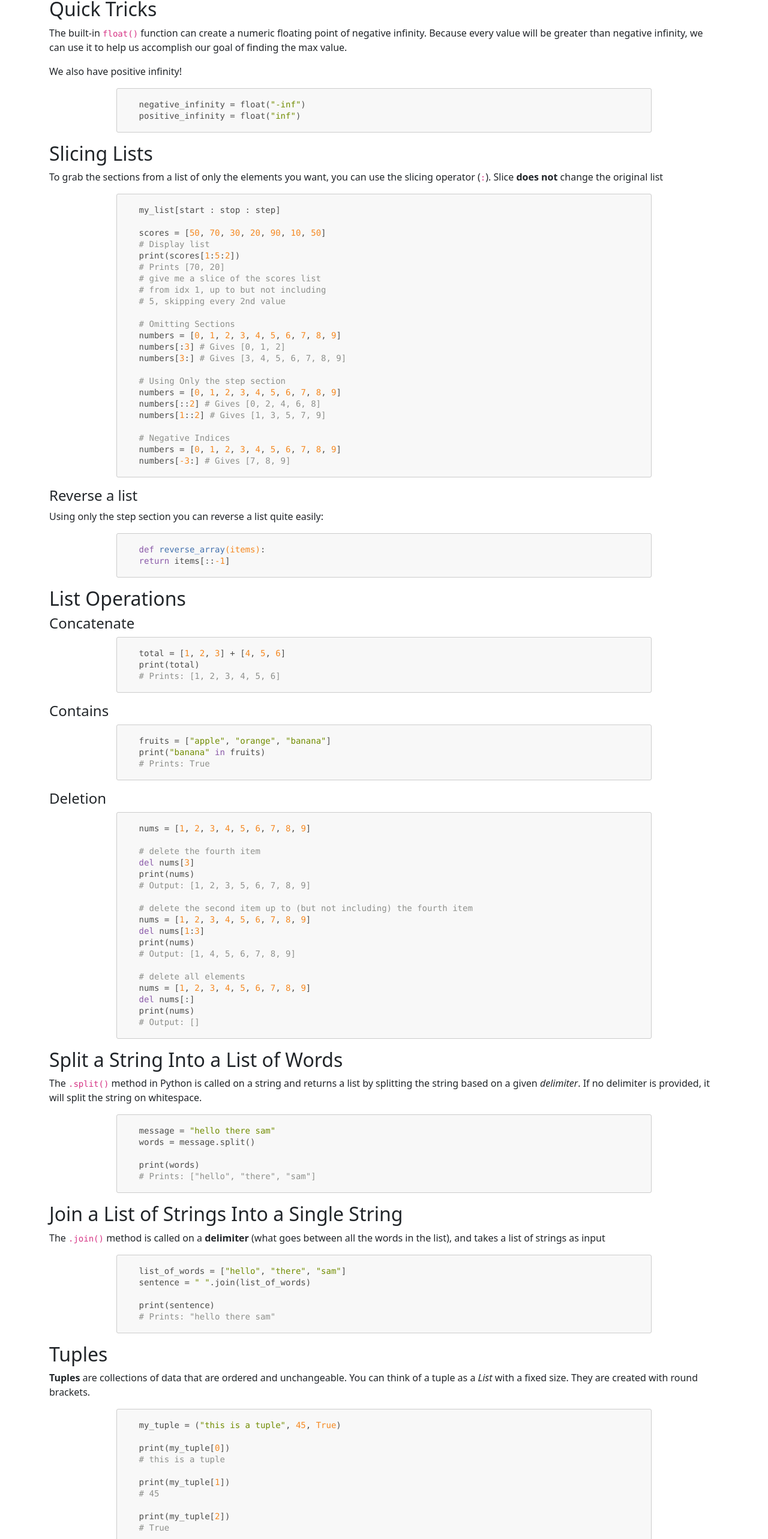
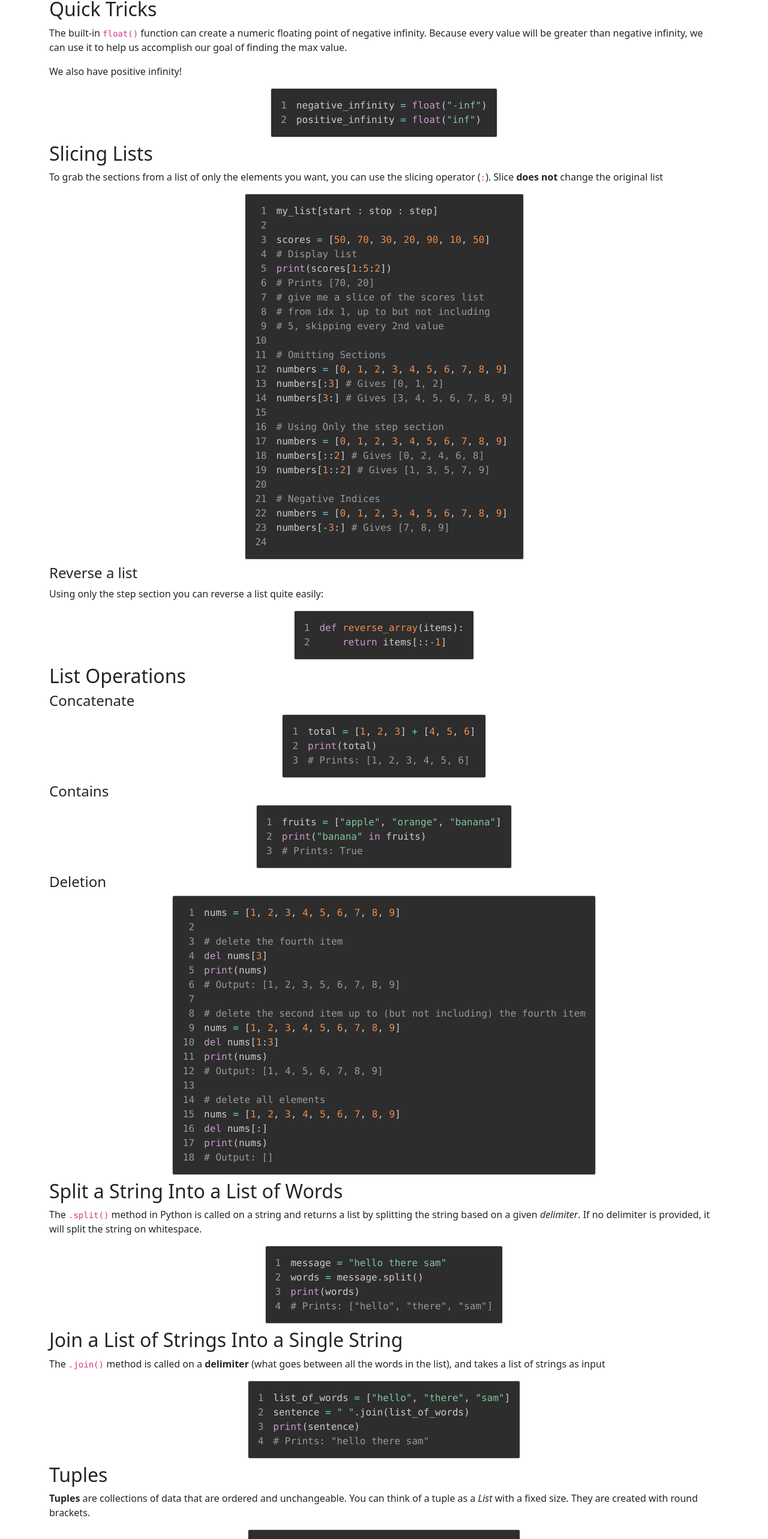
Before and after one commit to paulcostanza/client-learning-protocol, a React (Vite) app: page /python in a window 1280 px wide. Shown: the part 4907-7473 px from the top of the page at 60% size. Built offline with nearby package versions, Linux system fonts and the light colour scheme.

Commit message:
updated python>lists with react-syntax-highlighter

```diff
--- a/src/pages/python/Lists.jsx
+++ b/src/pages/python/Lists.jsx
@@ -1,4 +1,104 @@
+import { Prism as SyntaxHighlighter } from 'react-syntax-highlighter';
+import { tomorrow } from 'react-syntax-highlighter/dist/esm/styles/prism';
+
 export default function Lists() {
+    const posAndNegInfinity = `negative_infinity = float("-inf")
+positive_infinity = float("inf")`
+
+    const sliceExamples = `my_list[start : stop : step]
+
+scores = [50, 70, 30, 20, 90, 10, 50]
+# Display list
+print(scores[1:5:2])
+# Prints [70, 20]
+# give me a slice of the scores list
+# from idx 1, up to but not including
+# 5, skipping every 2nd value
+
+# Omitting Sections
+numbers = [0, 1, 2, 3, 4, 5, 6, 7, 8, 9]
+numbers[:3] # Gives [0, 1, 2]
+numbers[3:] # Gives [3, 4, 5, 6, 7, 8, 9]
+
+# Using Only the step section
+numbers = [0, 1, 2, 3, 4, 5, 6, 7, 8, 9]
+numbers[::2] # Gives [0, 2, 4, 6, 8]
+numbers[1::2] # Gives [1, 3, 5, 7, 9]
+
+# Negative Indices
+numbers = [0, 1, 2, 3, 4, 5, 6, 7, 8, 9]
+numbers[-3:] # Gives [7, 8, 9]
+`
+
+    const reverseList = `def reverse_array(items):
+    return items[::-1]`
+
+    const concatenateList = `total = [1, 2, 3] + [4, 5, 6]
+print(total)
+# Prints: [1, 2, 3, 4, 5, 6]`
+
+    const containsList = `fruits = ["apple", "orange", "banana"]
+print("banana" in fruits)
+# Prints: True`
+
+    const deleteFromList = `nums = [1, 2, 3, 4, 5, 6, 7, 8, 9]
+
+# delete the fourth item
+del nums[3]
+print(nums)
+# Output: [1, 2, 3, 5, 6, 7, 8, 9]
+
+# delete the second item up to (but not including) the fourth item
+nums = [1, 2, 3, 4, 5, 6, 7, 8, 9]
+del nums[1:3]
+print(nums)
+# Output: [1, 4, 5, 6, 7, 8, 9]
+
+# delete all elements
+nums = [1, 2, 3, 4, 5, 6, 7, 8, 9]
+del nums[:]
+print(nums)
+# Output: []`
+
+    const splitListOfString = `message = "hello there sam"
+words = message.split()
+print(words)
+# Prints: ["hello", "there", "sam"]`
+
+    const joinListOfStrings = `list_of_words = ["hello", "there", "sam"]
+sentence = " ".join(list_of_words)
+print(sentence)
+# Prints: "hello there sam"`
+
+    const tuples101 = `my_tuple = ("this is a tuple", 45, True)
+print(my_tuple[0])
+# this is a tuple
+print(my_tuple[1])
+# 45
+print(my_tuple[2])
+# True`
+
+    const fideo = `dog = ("Fido", 4)`
+
+    const singletuple = `dog = ("Fido",)`
+
+    const listOfTuples = `def get_heroes():
+    heroes = [
+        ("Glorfindel", 2093, True),
+        ("Gandalf", 1054, False),
+        ("Gimli", 389, False),
+        ("Aragorn", 87, False),
+    ]
+
+    return heroes`
+
+    const tupleUnpacking = `dog = ("Fido", 4)
+dog_name, dog_age = dog
+print(dog_name)
+# Fido
+print(dog_age)
+# 4`
+
     return (
         <>
             <h1>Lists</h1>
@@ -18,46 +118,31 @@ export default function Lists() {
 
             <p>We also have positive infinity!</p>
 
-            <pre class="hljs"><code><div>negative_infinity = float(<span class="hljs-string">"-inf"</span>)<br />
-                positive_infinity = float(<span class="hljs-string">"inf"</span>)
-            </div></code></pre>
+            <div className="center">
+                <SyntaxHighlighter language="python" style={tomorrow} showLineNumbers className="center">
+                    {posAndNegInfinity}
+                </SyntaxHighlighter>
+            </div>
 
             <h2 id="slicing-lists">Slicing Lists</h2>
 
             <p>To grab the sections from a list of only the elements you want, you can use the slicing operator (<code>:</code>). Slice <strong>does not</strong> change the original list</p>
 
-            <pre class="hljs"><code><div>my_list[start : stop : step]<br /><br />
-
-                scores = [<span class="hljs-number">50</span>, <span class="hljs-number">70</span>, <span class="hljs-number">30</span>, <span class="hljs-number">20</span>, <span class="hljs-number">90</span>, <span class="hljs-number">10</span>, <span class="hljs-number">50</span>]<br />
-                <span class="hljs-comment"># Display list</span><br />
-                print(scores[<span class="hljs-number">1</span>:<span class="hljs-number">5</span>:<span class="hljs-number">2</span>])<br />
-                <span class="hljs-comment"># Prints [70, 20]</span><br />
-                <span class="hljs-comment"># give me a slice of the scores list </span><br />
-                <span class="hljs-comment"># from idx 1, up to but not including </span><br />
-                <span class="hljs-comment"># 5, skipping every 2nd value</span><br /><br />
-
-                <span class="hljs-comment"># Omitting Sections</span><br />
-                numbers = [<span class="hljs-number">0</span>, <span class="hljs-number">1</span>, <span class="hljs-number">2</span>, <span class="hljs-number">3</span>, <span class="hljs-number">4</span>, <span class="hljs-number">5</span>, <span class="hljs-number">6</span>, <span class="hljs-number">7</span>, <span class="hljs-number">8</span>, <span class="hljs-number">9</span>]<br />
-                numbers[:<span class="hljs-number">3</span>] <span class="hljs-comment"># Gives [0, 1, 2]</span><br />
-                numbers[<span class="hljs-number">3</span>:] <span class="hljs-comment"># Gives [3, 4, 5, 6, 7, 8, 9]</span><br /><br />
-
-                <span class="hljs-comment"># Using Only the step section</span><br />
-                numbers = [<span class="hljs-number">0</span>, <span class="hljs-number">1</span>, <span class="hljs-number">2</span>, <span class="hljs-number">3</span>, <span class="hljs-number">4</span>, <span class="hljs-number">5</span>, <span class="hljs-number">6</span>, <span class="hljs-number">7</span>, <span class="hljs-number">8</span>, <span class="hljs-number">9</span>]<br />
-                numbers[::<span class="hljs-number">2</span>] <span class="hljs-comment"># Gives [0, 2, 4, 6, 8]</span><br />
-                numbers[<span class="hljs-number">1</span>::<span class="hljs-number">2</span>] <span class="hljs-comment"># Gives [1, 3, 5, 7, 9]</span><br /><br />
-
-                <span class="hljs-comment"># Negative Indices</span><br />
-                numbers = [<span class="hljs-number">0</span>, <span class="hljs-number">1</span>, <span class="hljs-number">2</span>, <span class="hljs-number">3</span>, <span class="hljs-number">4</span>, <span class="hljs-number">5</span>, <span class="hljs-number">6</span>, <span class="hljs-number">7</span>, <span class="hljs-number">8</span>, <span class="hljs-number">9</span>]<br />
-                numbers[<span class="hljs-number">-3</span>:] <span class="hljs-comment"># Gives [7, 8, 9]</span><br />
-            </div></code></pre>
+            <div className="center">
+                <SyntaxHighlighter language="python" style={tomorrow} showLineNumbers className="center">
+                    {sliceExamples}
+                </SyntaxHighlighter>
+            </div>
 
             <h4 id="reverse-a-list">Reverse a list</h4>
 
             <p>Using only the step section you can reverse a list quite easily:</p>
 
-            <pre class="hljs"><code><div><span class="hljs-function"><span class="hljs-keyword">def</span> <span class="hljs-title">reverse_array</span><span class="hljs-params">(items)</span>:</span><br />
-                <span class="hljs-keyword">return</span> items[::<span class="hljs-number">-1</span>]
-            </div></code></pre>
+            <div className="center">
+                <SyntaxHighlighter language="python" style={tomorrow} showLineNumbers className="center">
+                    {reverseList}
+                </SyntaxHighlighter>
+            </div>
 
             {/* List Operations */}
 
@@ -65,109 +150,93 @@ export default function Lists() {
 
             <h4 id="concatenate">Concatenate</h4>
 
-            <pre class="hljs"><code><div>total = [<span class="hljs-number">1</span>, <span class="hljs-number">2</span>, <span class="hljs-number">3</span>] + [<span class="hljs-number">4</span>, <span class="hljs-number">5</span>, <span class="hljs-number">6</span>]<br />
-                print(total)<br />
-                <span class="hljs-comment"># Prints: [1, 2, 3, 4, 5, 6]</span>
-            </div></code></pre>
+            <div className="center">
+                <SyntaxHighlighter language="python" style={tomorrow} showLineNumbers className="center">
+                    {concatenateList}
+                </SyntaxHighlighter>
+            </div>
 
             <h4 id="contains">Contains</h4>
 
-            <pre class="hljs"><code><div>fruits = [<span class="hljs-string">"apple"</span>, <span class="hljs-string">"orange"</span>, <span class="hljs-string">"banana"</span>]<br />
-                print(<span class="hljs-string">"banana"</span> <span class="hljs-keyword">in</span> fruits)<br />
-                <span class="hljs-comment"># Prints: True</span>
-            </div></code></pre>
+            <div className="center">
+                <SyntaxHighlighter language="python" style={tomorrow} showLineNumbers className="center">
+                    {containsList}
+                </SyntaxHighlighter>
+            </div>
 
             <h4 id="deletion">Deletion</h4>
 
-            <pre class="hljs"><code><div>nums = [<span class="hljs-number">1</span>, <span class="hljs-number">2</span>, <span class="hljs-number">3</span>, <span class="hljs-number">4</span>, <span class="hljs-number">5</span>, <span class="hljs-number">6</span>, <span class="hljs-number">7</span>, <span class="hljs-number">8</span>, <span class="hljs-number">9</span>]<br /><br />
-
-                <span class="hljs-comment"># delete the fourth item</span><br />
-                <span class="hljs-keyword">del</span> nums[<span class="hljs-number">3</span>]<br />
-                print(nums)<br />
-                <span class="hljs-comment"># Output: [1, 2, 3, 5, 6, 7, 8, 9]</span><br /><br />
-
-                <span class="hljs-comment"># delete the second item up to (but not including) the fourth item</span><br />
-                nums = [<span class="hljs-number">1</span>, <span class="hljs-number">2</span>, <span class="hljs-number">3</span>, <span class="hljs-number">4</span>, <span class="hljs-number">5</span>, <span class="hljs-number">6</span>, <span class="hljs-number">7</span>, <span class="hljs-number">8</span>, <span class="hljs-number">9</span>]<br />
-                <span class="hljs-keyword">del</span> nums[<span class="hljs-number">1</span>:<span class="hljs-number">3</span>]<br />
-                print(nums)<br />
-                <span class="hljs-comment"># Output: [1, 4, 5, 6, 7, 8, 9]</span><br /><br />
-
-                <span class="hljs-comment"># delete all elements</span><br />
-                nums = [<span class="hljs-number">1</span>, <span class="hljs-number">2</span>, <span class="hljs-number">3</span>, <span class="hljs-number">4</span>, <span class="hljs-number">5</span>, <span class="hljs-number">6</span>, <span class="hljs-number">7</span>, <span class="hljs-number">8</span>, <span class="hljs-number">9</span>]<br />
-                <span class="hljs-keyword">del</span> nums[:]<br />
-                print(nums)<br />
-                <span class="hljs-comment"># Output: []</span><br />
-            </div></code></pre>
+            <div className="center">
+                <SyntaxHighlighter language="python" style={tomorrow} showLineNumbers className="center">
+                    {deleteFromList}
+                </SyntaxHighlighter>
+            </div>
 
             <h2 id="split-a-string-into-a-list-of-words">Split a String Into a List of Words</h2>
 
             <p>The <code>.split()</code> method in Python is called on a string and returns a list by splitting the string based on a given <em>delimiter</em>. If no delimiter is provided, it will split the string on whitespace.</p>
 
-            <pre class="hljs"><code><div>message = <span class="hljs-string">"hello there sam"</span><br />
-                words = message.split()<br /><br />
-                print(words)<br />
-                <span class="hljs-comment"># Prints: ["hello", "there", "sam"]</span>
-            </div></code></pre>
+            <div className="center">
+                <SyntaxHighlighter language="python" style={tomorrow} showLineNumbers className="center">
+                    {splitListOfString}
+                </SyntaxHighlighter>
+            </div>
 
             <h2 id="join-a-list-of-strings-into-a-single-string">Join a List of Strings Into a Single String</h2>
 
             <p>The <code>.join()</code> method is called on a <strong>delimiter</strong> (what goes between all the words in the list), and takes a list of strings as input</p>
 
-            <pre class="hljs"><code><div>list_of_words = [<span class="hljs-string">"hello"</span>, <span class="hljs-string">"there"</span>, <span class="hljs-string">"sam"</span>]<br />
-                sentence = <span class="hljs-string">" "</span>.join(list_of_words)<br /><br />
-                print(sentence)<br />
-                <span class="hljs-comment"># Prints: "hello there sam"</span><br />
-            </div></code></pre>
+            <div className="center">
+                <SyntaxHighlighter language="python" style={tomorrow} showLineNumbers className="center">
+                    {joinListOfStrings}
+                </SyntaxHighlighter>
+            </div>
 
             <h2 id="tuples">Tuples</h2>
 
             <p><strong>Tuples</strong> are collections of data that are ordered and unchangeable. You can think of a tuple as a <em>List</em> with a fixed size. They are created with round brackets.</p>
 
-            <pre class="hljs"><code><div>my_tuple = (<span class="hljs-string">"this is a tuple"</span>, <span class="hljs-number">45</span>, <span class="hljs-literal">True</span>)<br /><br />
-                print(my_tuple[<span class="hljs-number">0</span>])<br />
-                <span class="hljs-comment"># this is a tuple</span><br /><br />
-                print(my_tuple[<span class="hljs-number">1</span>])<br />
-                <span class="hljs-comment"># 45</span><br /><br />
-                print(my_tuple[<span class="hljs-number">2</span>])<br />
-                <span class="hljs-comment"># True</span>
-            </div></code></pre>
+            <div className="center">
+                <SyntaxHighlighter language="python" style={tomorrow} showLineNumbers className="center">
+                    {joinListOfStrings}
+                </SyntaxHighlighter>
+            </div>
 
             <p>While it's typically considered bad practice to store items of different types in a <em>List</em>, it is not a problem with Tuples. Because they have a fixed size, it's easy to keep track of which indicies store with types of data.</p>
 
             <p>Tuples are often used to store very small groups (like 2 or 3 items) of data. For example, you might use a tuple to store a dog's name and age.</p>
 
-            <pre class="hljs"><code><div>dog = (<span class="hljs-string">"Fido"</span>, <span class="hljs-number">4</span>)
-            </div></code></pre>
+            <div className="center">
+                <SyntaxHighlighter language="python" style={tomorrow} showLineNumbers className="center">
+                    {fideo}
+                </SyntaxHighlighter>
+            </div>
 
             <p><em>Note</em> There is a special case for creating single-item tuples. You must include a comma so Python knows it's a tuple and not regular parentheses.</p>
 
-            <pre class="hljs"><code><div>dog = (<span class="hljs-string">"Fido"</span>,)
-            </div></code></pre>
+            <div className="center">
+                <SyntaxHighlighter language="python" style={tomorrow} showLineNumbers className="center">
+                    {singletuple}
+                </SyntaxHighlighter>
+            </div>
 
             <p>Here is an example of combining list and tuples:</p>
 
-            <pre class="hljs"><code><div><span class="hljs-function"><span class="hljs-keyword">def</span> <span class="hljs-title">get_heroes</span><span class="hljs-params">()</span>:</span><br />
-                &nbsp;&nbsp;heroes = [<br />
-                &nbsp;&nbsp;&nbsp;&nbsp;(<span class="hljs-string">"Glorfindel"</span>, <span class="hljs-number">2093</span>, <span class="hljs-literal">True</span>),<br />
-                &nbsp;&nbsp;&nbsp;&nbsp;(<span class="hljs-string">"Gandalf"</span>, <span class="hljs-number">1054</span>, <span class="hljs-literal">False</span>),<br />
-                &nbsp;&nbsp;&nbsp;&nbsp;(<span class="hljs-string">"Gimli"</span>, <span class="hljs-number">389</span>, <span class="hljs-literal">False</span>),<br />
-                &nbsp;&nbsp;&nbsp;&nbsp;(<span class="hljs-string">"Aragorn"</span>, <span class="hljs-number">87</span>, <span class="hljs-literal">False</span>),<br />
-                &nbsp;&nbsp;]<br />
-                <br />
-                &nbsp;&nbsp;<span class="hljs-keyword">return</span> heroes
-            </div></code></pre>
+            <div className="center">
+                <SyntaxHighlighter language="python" style={tomorrow} showLineNumbers className="center">
+                    {listOfTuples}
+                </SyntaxHighlighter>
+            </div>
 
             <h2 id="tuple-unpacking">Tuple Unpacking</h2>
 
             <p>You can easily assign the values of a tuple to variables using <em>unpacking</em>.</p>
 
-            <pre class="hljs"><code><div>dog = (<span class="hljs-string">"Fido"</span>, <span class="hljs-number">4</span>)<br />
-                dog_name, dog_age = dog<br /><br />
-                print(dog_name)<br />
-                <span class="hljs-comment"># Fido</span><br /><br />
-                print(dog_age)<br />
-                <span class="hljs-comment"># 4</span>
-            </div></code></pre>
+            <div className="center">
+                <SyntaxHighlighter language="python" style={tomorrow} showLineNumbers className="center">
+                    {tupleUnpacking}
+                </SyntaxHighlighter>
+            </div>
 
         </>
     )
```
